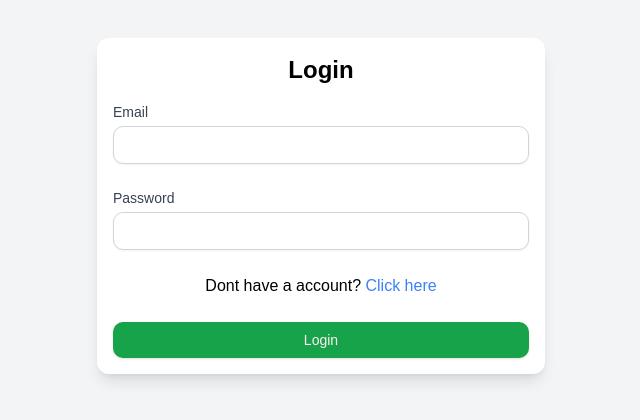
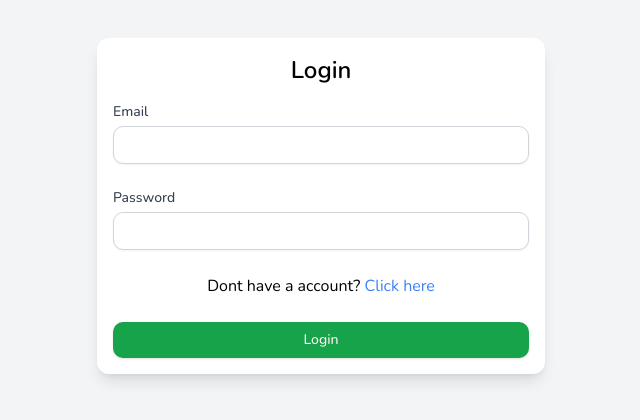
Before and after one commit to ygcristopher/todolist, a Next.js app in the folder front/: page / in a window 1280 px wide. Shown: the part 194-614 px from the top of the page, without its empty margins (319-959 px from the left). Built offline with nearby package versions, Linux system fonts and the light colour scheme; sample sign-in values are in the browser's storage.

Commit message:
Refactor layout component: replace local fonts with Google Nunito font and update metadata title and favicon

```diff
--- a/front/src/app/layout.tsx
+++ b/front/src/app/layout.tsx
@@ -1,23 +1,16 @@
 import type { Metadata } from "next";
-import localFont from "next/font/local";
+import { Nunito } from "next/font/google";
+import { Toaster } from "@/components/ui/toaster";
 import "./globals.css";
-import { Toaster } from "@/components/ui/toaster";
 import UserAuth from "@/models/UserAuth";
+import favicon from "@/public/favicon.png";
 
-const geistSans = localFont({
-  src: "./fonts/GeistVF.woff",
-  variable: "--font-geist-sans",
-  weight: "100 900",
-});
-const geistMono = localFont({
-  src: "./fonts/GeistMonoVF.woff",
-  variable: "--font-geist-mono",
-  weight: "100 900",
-});
+const nunito = Nunito({subsets: ['latin']});
 
 export const metadata: Metadata = {
-  title: "Todo App",
+  title: "Sprinlist",
   description: "Generated by create next app",
+  icons: [{ rel: "icon", url: favicon.src }],
 };
 
 export default function RootLayout({
@@ -27,9 +20,7 @@
 }>) {
   return (
     <html lang="en">
-      <body
-        className={`${geistSans.variable} ${geistMono.variable} antialiased`}
-      >
+      <body className={nunito.className}>
         <UserAuth>
           {children}
           <Toaster />
```
